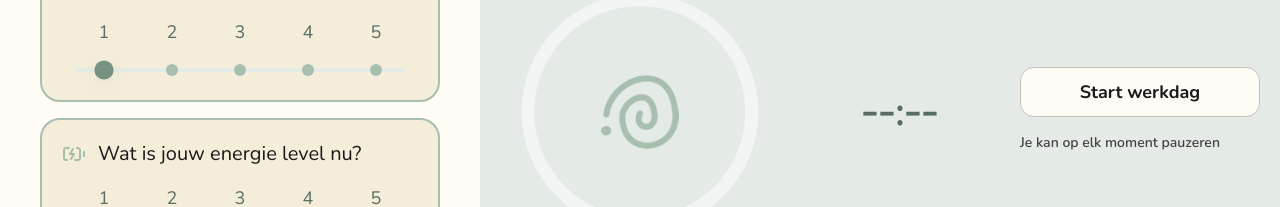
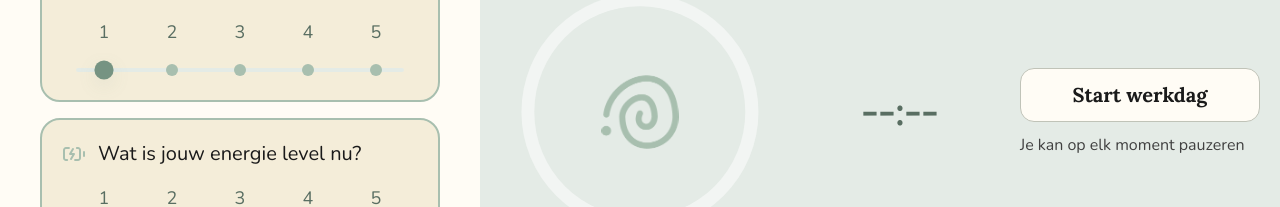
Before and after one commit to sampittois/Re-Mind_App_Individueel, a React (Vite) app in the folder stress-app/frontend/: page / in a window 1280 px wide. Shown: the part 202-409 px from the top of the page. Built offline with nearby package versions, Linux system fonts and the light colour scheme.

Commit message:
feat: update button styles for improved consistency and alignment with design system
Co-authored-by: Copilot <copilot@github.com>

```diff
--- a/stress-app/frontend/src/styles/timer.css
+++ b/stress-app/frontend/src/styles/timer.css
@@ -27,15 +27,19 @@
   border-radius: var(--radius-md);
   color: var(--text);
   padding: var(--space-3) var(--space-4);
-  font-weight: var(--font-weight-bold);
+  font-family: var(--text-button-label-font-family);
+  font-size: var(--text-button-label-font-size);
+  line-height: var(--text-button-label-line-height);
+  font-weight: var(--text-button-label-font-weight);
   cursor: pointer;
 }
 
 .btnStack .muted {
   color: var(--text-light);
-  font-family: var(--font-family-body);
-  font-size: var(--font-size-xxs);
-  font-weight: var(--font-weight-semibold);
+  font-family: var(--text-body-small-font-family);
+  font-size: var(--text-body-small-font-size);
+  line-height: var(--text-body-small-line-height);
+  font-weight: var(--text-body-small-font-weight);
 }
 
 .btnStack > div:not(.muted) {
```
